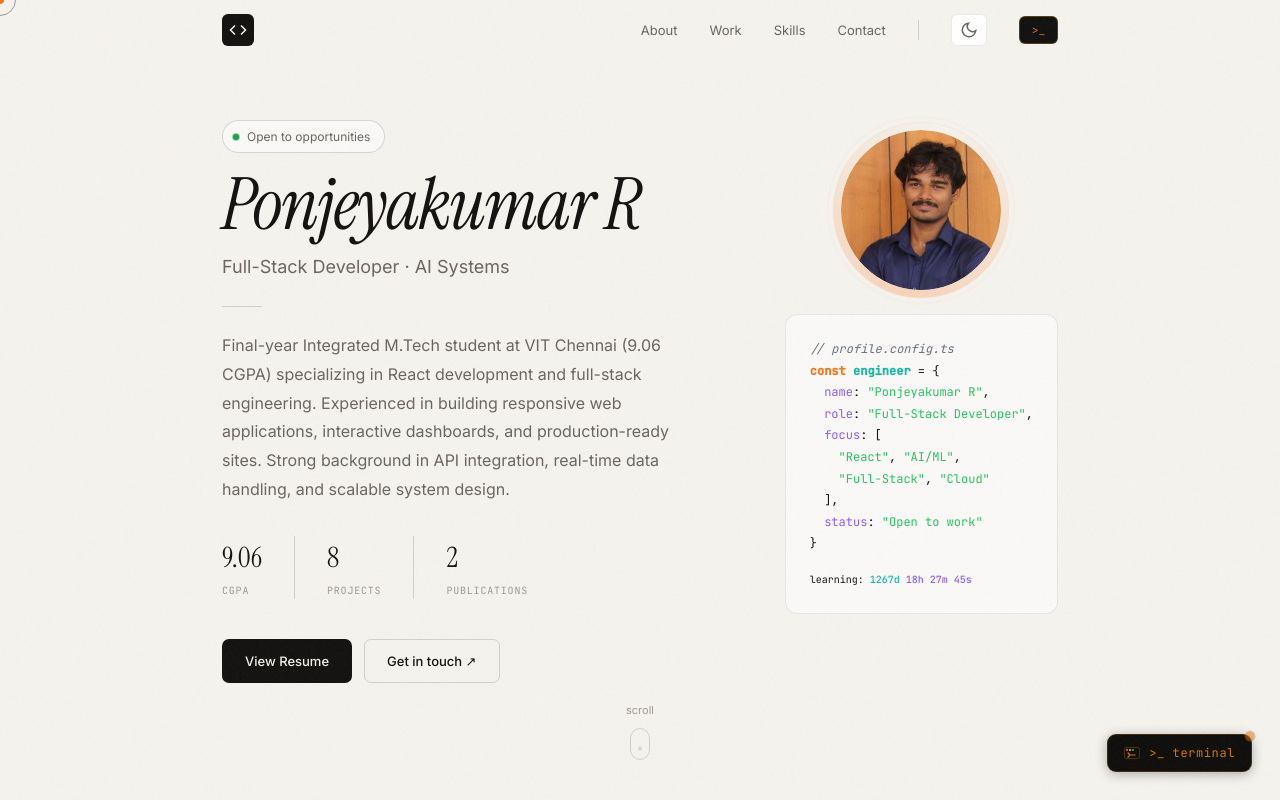
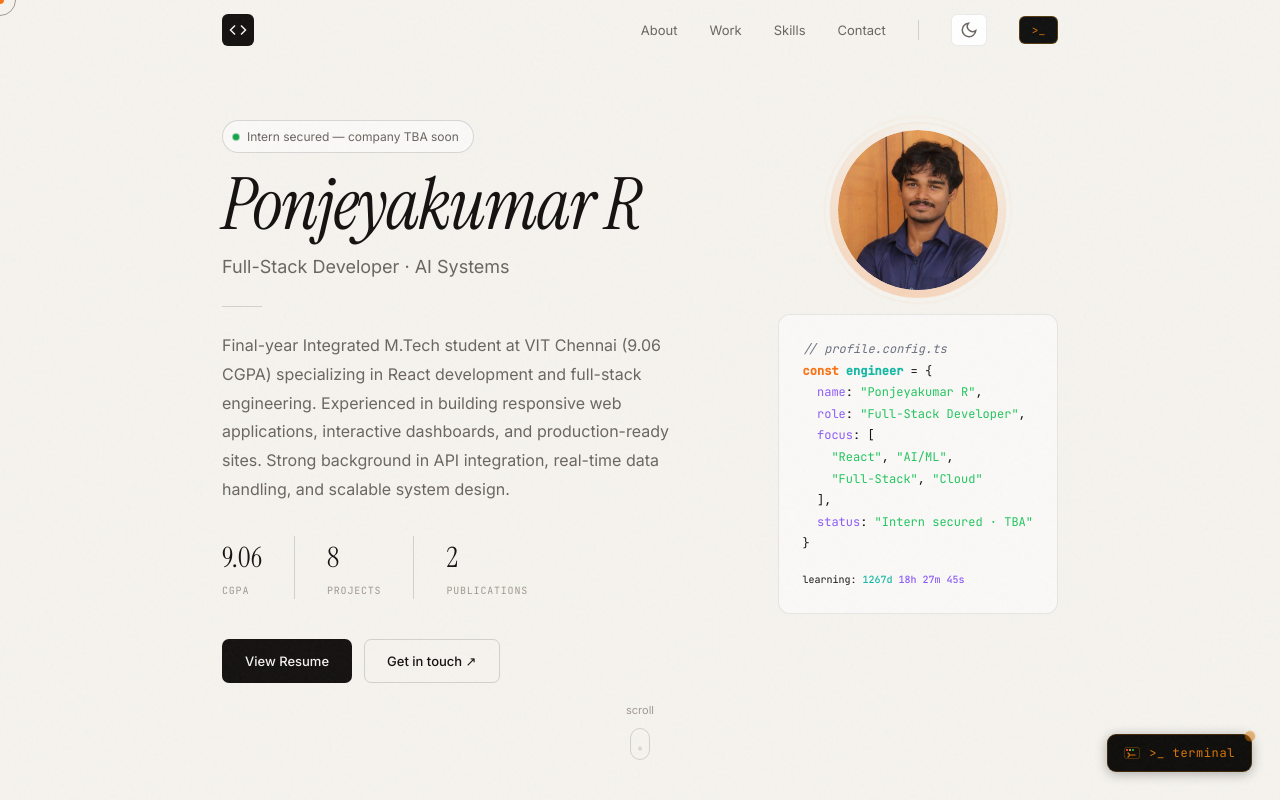
Before and after one commit to Ponjeyakumar-r/portfolio, a plain HTML site: page index.html in a window 1280 px wide. Shown: the top 800 px of the page. Drawn offline with Linux system fonts and the light colour scheme.

Commit message:
Update status to intern secured

```diff
--- a/index.html
+++ b/index.html
@@ -2099,7 +2099,7 @@
         <div class="hero-left">
           <div class="availability-chip reveal">
             <div class="pulse-dot"></div>
-            <span>Open to opportunities</span>
+            <span>Intern secured — company TBA soon</span>
           </div>
           <h1 class="hero-name reveal">Ponjeyakumar R</h1>
           <p class="hero-role reveal">Full-Stack Developer · AI Systems</p>
@@ -2141,7 +2141,7 @@
                 &nbsp;&nbsp;&nbsp;&nbsp;<span class="code-string">"React"</span>, <span class="code-string">"AI/ML"</span>,<br>
                 &nbsp;&nbsp;&nbsp;&nbsp;<span class="code-string">"Full-Stack"</span>, <span class="code-string">"Cloud"</span><br>
                 &nbsp;&nbsp;],<br>
-                &nbsp;&nbsp;<span class="code-key">status</span>: <span class="code-string">"Open to work"</span><br>
+                &nbsp;&nbsp;<span class="code-key">status</span>: <span class="code-string">"Intern secured · TBA"</span><br>
                 }
               </div>
               <div class="uptime-counter">learning: <span id="uptime">1178d 10h 36m 4s</span></div>
```
